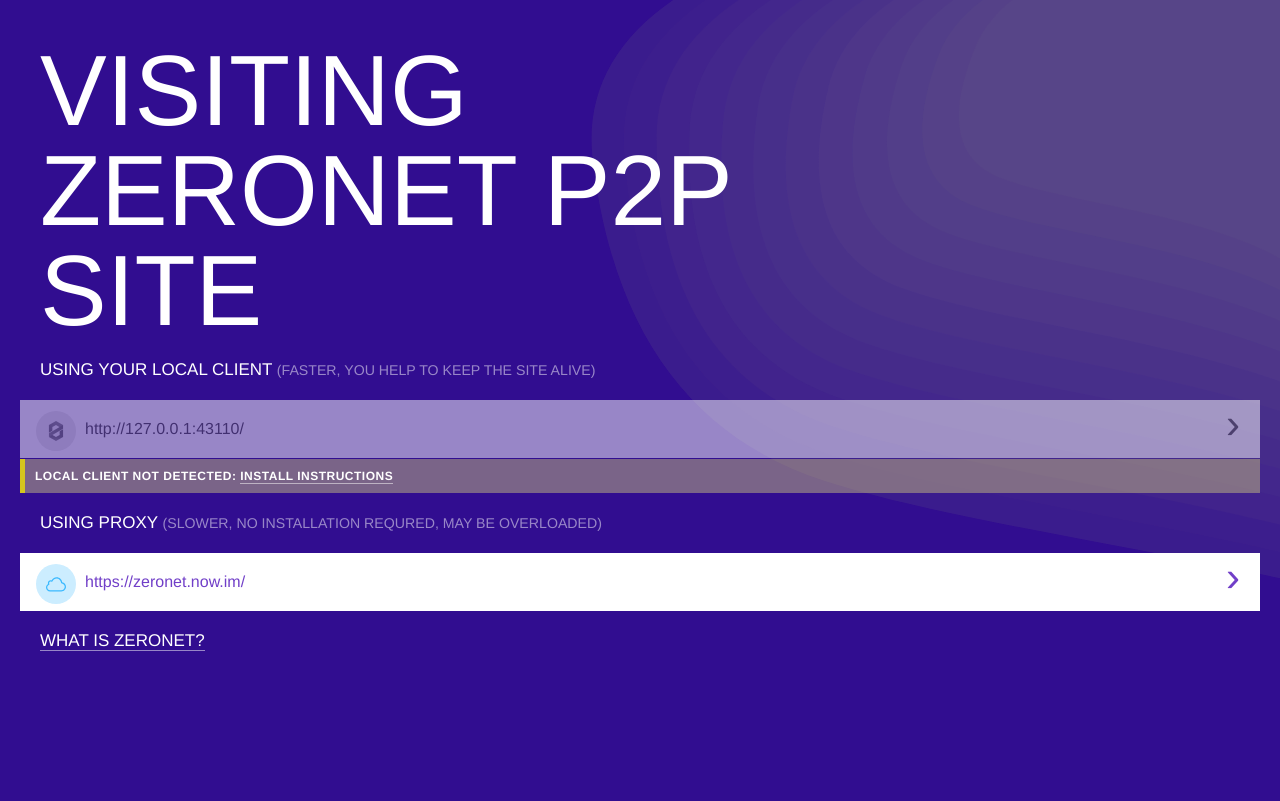
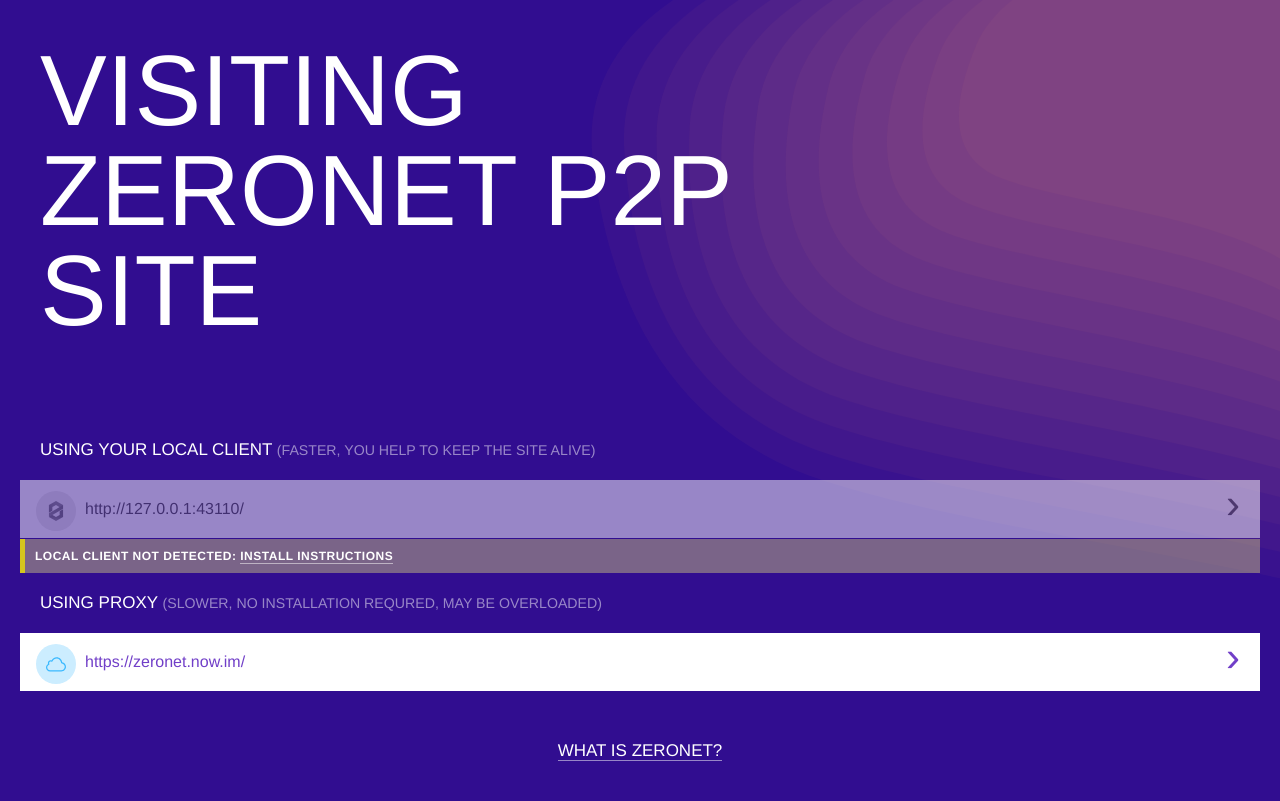
Before and after one commit to HelloZeroNet/zeronet.io, a PHP site: page /go.html in a window 1280 px wide. Before the commit the page ends 651 px from the top, so only its background shows below. Run offline with PHP 8.4, Linux system fonts and the light colour scheme.

Commit message:
Colorize go page background without blend mode, more space on large screens

```diff
--- a/media/main.css
+++ b/media/main.css
@@ -38,9 +38,9 @@
 
 .visit-top {
 	transform: none; opacity: 1; min-height: 100vh;  color: white; text-transform: uppercase; padding-bottom: 20px;
-	background: #310d90 url("../img/visit-bg.svg") no-repeat top right; background-blend-mode: exclusion; display: none;
+	background: #310d90 url("../img/visit-bg.svg") no-repeat top right; display: none;
 }
-.visit-top h1 { padding-bottom: 0px; max-width: 900px; }
+.visit-top h1 { padding-bottom: 0px; max-width: 900px; color: white; }
 .visit-top h4 { font-size: 17px; margin-top: 20px; }
 .visit-top h4 small { opacity: 0.5; }
 .visit-top a { color: white; }
@@ -73,7 +73,7 @@
 .visit-top .visit-link.local:before {
     background: #fae3ff url("../img/logo.svg") no-repeat; background-size: 20px; background-position: 50% 50%; filter: none;
 }
-.visit-what { text-align: center; }
+.visit-top .link-what-is { text-align: center; margin-top: 50px; }
 
 .head-top { background: #4962DD; background: linear-gradient(45deg, #6B14D3 0, #7A26E2 25%, #4962DD 60%); color: white; text-align: center; padding: 70px 10px; min-height: 556px; }
 .head-top h1 { font-family: 'Text Me One', sans-serif; display: inline-block; border: 5px solid white; height: 97px; padding: 10px; line-height: 100px; }
@@ -126,6 +126,11 @@
 #language_menu a { display: block; padding: 10px 20px; border: none; color: black }
 #language_menu a:hover { background-color: #EEE }
 
+/* Lots of height space */
+@media only screen and (min-height: 700px) {
+	.visit-top h1 { margin-bottom: 100px; }
+}
+
 /* Medium screen */
 @media only screen and (max-width: 1200px) {
 	.block li { font-size: 20px }
```
Also changed, not shown: img/visit-bg.svg.
